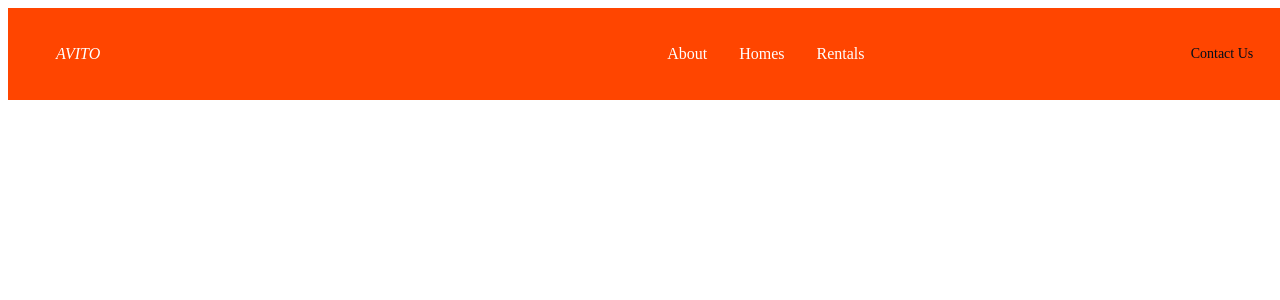
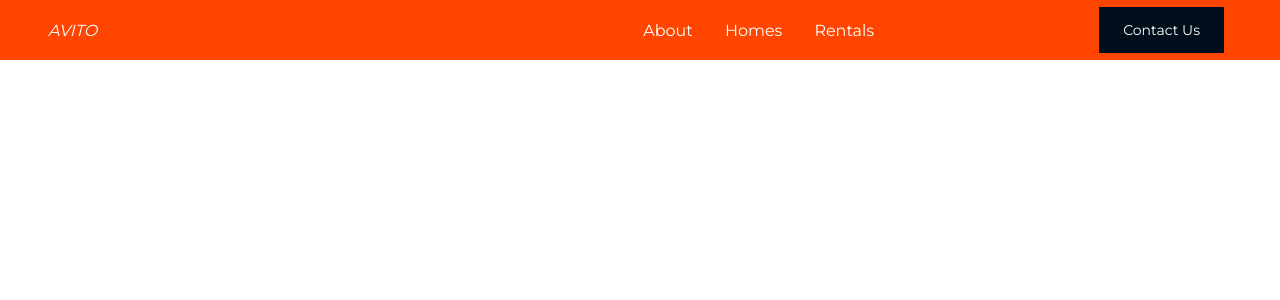
Before and after one commit to Golgariet/responsive-slider-web-app, a React (Create React App) app: page / in a window 1280 px wide. Shown: the top 300 px of the page. Built offline with nearby package versions, Linux system fonts and the light colour scheme.

Commit message:
Montserrat addition

```diff
--- a/public/index.html
+++ b/public/index.html
@@ -24,6 +24,13 @@
       work correctly both with client-side routing and a non-root public URL.
       Learn how to configure a non-root public URL by running `npm run build`.
     -->
+
+    <link rel="preconnect" href="https://fonts.gstatic.com" />
+    <link
+      href="https://fonts.googleapis.com/css2?family=Montserrat:wght@400;700&display=swap"
+      rel="stylesheet"
+    />
+
     <title>React App</title>
   </head>
   <body>
--- a/src/App.js
+++ b/src/App.js
@@ -1,9 +1,11 @@
 import React from "react";
 import Navbar from "./components/Navbar";
+import GlobalStyles from "./GlobalStyles";
 
 function App() {
   return (
     <>
+      <GlobalStyles />
       <Navbar />
     </>
   );
--- /dev/null
+++ b/src/GlobalStyles.js
@@ -0,0 +1,19 @@
+import { createGlobalStyle } from "styled-components";
+
+const GlobalStyles = createGlobalStyle`
+
+    * {
+        margin: 0;
+        padding: 0;
+        box-sizing: border-box;
+        font-family: 'Montserrat', sans-serif;
+
+    }
+
+
+    html, body {
+        overflow-x: hidden;
+    }
+`;
+
+export default GlobalStyles;
--- a/src/components/Button.js
+++ b/src/components/Button.js
@@ -19,7 +19,7 @@
   font-size: ${({ big }) => (big ? "20px" : "14px")};
 
   &:hover {
-    transform: translateY() (-2px);
+    transform: translateY(-2px);
   }
 `;
 
--- a/src/components/Navbar.js
+++ b/src/components/Navbar.js
@@ -35,6 +35,7 @@
 const NavMenu = styled.div`
   display: flex;
   align-items: center;
+  margin-right: -48px;
 `;
 
 const NavMenuLinks = styled(Link)`
@@ -60,7 +61,9 @@
         ))}
       </NavMenu>
       <NavBtn>
-        <Button to="/contact">Contact Us</Button>
+        <Button to="/contact" primary="true">
+          Contact Us
+        </Button>
       </NavBtn>
     </Nav>
   );
```
Also changed, not shown: 1 other file (tests, documents, lock files or other folders).
